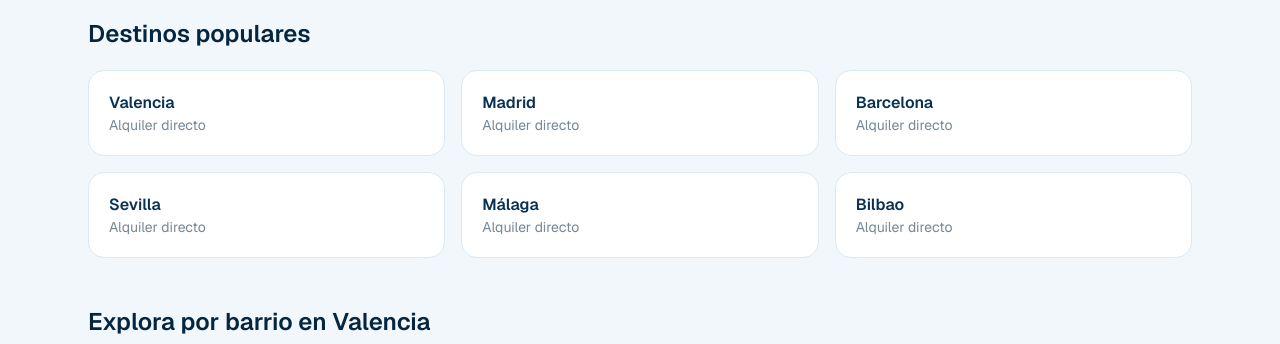
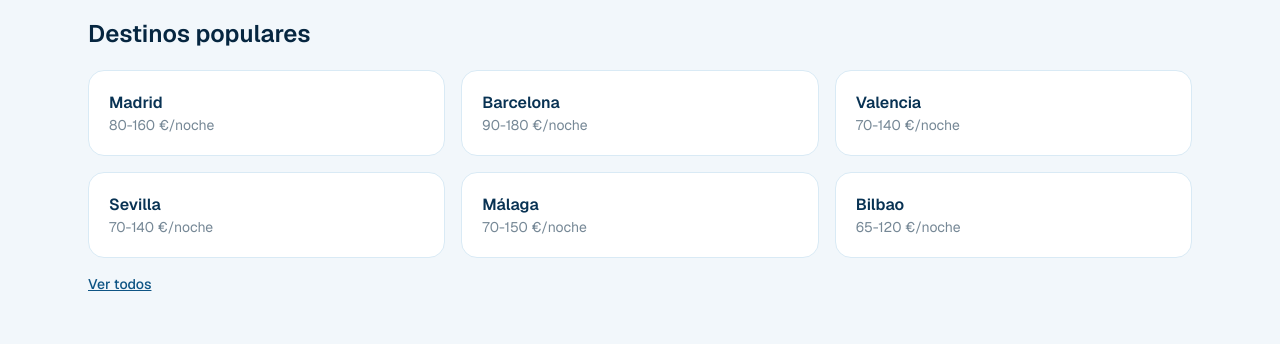
Before and after one commit to rodrigoagutierrez/casaraiz, a Next.js app: page / in a window 1280 px wide. Shown: the part 810-1154 px from the top of the page. Built offline with nearby package versions, Linux system fonts and the light colour scheme; no server answers; the database is empty.

Commit message:
SEO: paginas por ciudad (10 ciudades) con JSON-LD y sitemap

```diff
--- /dev/null
+++ b/app/alquiler-temporal/[ciudad]/page.tsx
@@ -0,0 +1,111 @@
+import { notFound } from "next/navigation";
+import Link from "next/link";
+import type { Metadata } from "next";
+import { db } from "@/shared/db/client";
+import { properties } from "@/shared/db/schema";
+import { and, desc, eq, ilike } from "drizzle-orm";
+import { CIUDADES, getCiudad } from "@/modules/content/ciudades";
+import PropertyCard from "@/modules/properties/components/PropertyCard";
+import { getRatingsForProperties } from "@/modules/bookings/queries";
+import { JsonLd } from "@/modules/seo/JsonLd";
+
+export function generateStaticParams() {
+  return CIUDADES.map((c) => ({ ciudad: c.slug }));
+}
+
+export async function generateMetadata({ params }: { params: Promise<{ ciudad: string }> }): Promise<Metadata> {
+  const { ciudad } = await params;
+  const c = getCiudad(ciudad);
+  if (!c) return {};
+  return {
+    title: c.titulo,
+    description: c.descripcion,
+    alternates: { canonical: `/alquiler-temporal/${c.slug}` },
+    openGraph: {
+      title: c.titulo,
+      description: c.descripcion,
+    },
+  };
+}
+
+export default async function CiudadPage({ params }: { params: Promise<{ ciudad: string }> }) {
+  const { ciudad } = await params;
+  const c = getCiudad(ciudad);
+  if (!c) notFound();
+
+  let rows: typeof properties.$inferSelect[] = [];
+  try {
+    rows = await db
+      .select()
+      .from(properties)
+      .where(and(eq(properties.status, "active"), ilike(properties.city, c.nombre)))
+      .orderBy(desc(properties.createdAt))
+      .limit(24);
+  } catch {
+    rows = [];
+  }
+
+  const ratings = await getRatingsForProperties(rows.map((p) => p.id)).catch(() => new Map());
+
+  return (
+    <main className="mx-auto max-w-6xl px-6 py-10">
+      <JsonLd
+        data={{
+          "@context": "https://schema.org",
+          "@type": "BreadcrumbList",
+          itemListElement: [
+            { "@type": "ListItem", position: 1, name: "CasaRaiz", item: "https://casaraizalquiler.com" },
+            { "@type": "ListItem", position: 2, name: c.nombre },
+          ],
+        }}
+      />
+
+      <Link href="/" className="text-sm text-mar-600">← CasaRaiz</Link>
+      <h1 className="mt-2 text-3xl font-bold text-mar-950">{c.h1}</h1>
+      <p className="mt-3 max-w-2xl text-mar-950/70">{c.descripcion}</p>
+      <p className="mt-2 text-sm">
+        <span className="rounded-full bg-otono-100 px-3 py-1 font-medium text-otono-700">Ref: {c.precioRef}</span>
+        <span className="ml-2 text-mar-950/55">{rows.length} disponibles</span>
+      </p>
+
+      {/* Zonas populares */}
+      <div className="mt-5 flex flex-wrap gap-2">
+        {c.zonas.map((z) => (
+          <Link
+            key={z}
+            href={`/buscar?city=${encodeURIComponent(c.nombre)}&barrio=${encodeURIComponent(z.toLowerCase())}`}
+            className="rounded-full border border-mar-200 bg-white px-4 py-1.5 text-sm text-mar-900 hover:bg-mar-50"
+          >
+            {z}
+          </Link>
+        ))}
+      </div>
+
+      {/* Listado */}
+      {rows.length > 0 ? (
+        <div className="mt-8 grid grid-cols-1 gap-5 sm:grid-cols-2 lg:grid-cols-3">
+          {rows.map((p) => (
+            <PropertyCard key={p.id} p={{ slug: p.slug, title: p.title, priceCents: p.priceCents, rooms: p.rooms, m2: p.m2, barrio: p.barrio, maxHuespedes: p.maxHuespedes, photos: p.photos, rating: ratings.get(p.id) }} />
+          ))}
+        </div>
+      ) : (
+        <div className="mt-8 rounded-2xl border border-mar-100 bg-white p-8 text-center">
+          <p className="font-medium text-mar-900">Aún no hay pisos publicados en {c.nombre}.</p>
+          <p className="mt-1 text-sm text-mar-950/55">Sé el primero en publicar sin comisiones.</p>
+          <Link href="/publicar" className="mt-4 inline-block rounded-full bg-otono-600 px-6 py-2.5 text-sm font-medium text-white hover:bg-otono-700">
+            Publicar en {c.nombre}
+          </Link>
+        </div>
+      )}
+
+      <section className="mt-10">
+        <h2 className="text-xl font-semibold text-mar-950">Preguntas frecuentes — {c.nombre}</h2>
+        <ul className="mt-3 space-y-2 text-sm text-mar-950/70">
+          <li><strong className="text-mar-900">¿Hay comisión?</strong> No. Alquiler temporal directo con el dueño, sin tarifas de servicio.</li>
+          <li><strong className="text-mar-900">¿Cuánto cuesta publicar?</strong> Los dueños pagan una membresía por tramos; los inquilinos contactan gratis.</li>
+          <li><strong className="text-mar-900">¿Qué precio tienen?</strong> Referencia {c.precioRef} según zona y temporada.</li>
+        </ul>
+      </section>
+    </main>
+  );
+}
--- a/app/page.tsx
+++ b/app/page.tsx
@@ -9,6 +9,7 @@ import PropertyCard from "@/modules/properties/components/PropertyCard";
 import SearchBar from "@/modules/properties/components/SearchBar";
 import CategoryRow from "@/modules/properties/components/CategoryRow";
 import { BARRIOS_VALENCIA } from "@/modules/content/barrios";
+import { CIUDADES } from "@/modules/content/ciudades";
 import { getDict } from "@/modules/i18n/server";
 import { JsonLd, organizationLd, websiteLd } from "@/modules/seo/JsonLd";
 
@@ -89,17 +90,20 @@ export default async function Home() {
       <section className="mx-auto max-w-6xl px-6 pt-12">
         <h2 className="text-2xl font-semibold text-mar-950">{t["home.destinos"]}</h2>
         <div className="mt-5 grid grid-cols-2 gap-4 md:grid-cols-3">
-          {["Valencia", "Madrid", "Barcelona", "Sevilla", "Málaga", "Bilbao"].map((c) => (
+          {CIUDADES.slice(0, 6).map((c) => (
             <Link
-              key={c}
-              href={`/buscar?city=${encodeURIComponent(c)}`}
+              key={c.slug}
+              href={`/alquiler-temporal/${c.slug}`}
               className="rounded-2xl border border-mar-100 bg-white p-5 hover:border-mar-200 hover:shadow-lg"
             >
-              <p className="font-semibold text-mar-900">{c}</p>
-              <p className="text-sm text-mar-950/55">{t["home.alquilerDirecto"]}</p>
+              <p className="font-semibold text-mar-900">{c.nombre}</p>
+              <p className="text-sm text-mar-950/55">{c.precioRef}</p>
             </Link>
           ))}
         </div>
+        <Link href="/buscar" className="mt-4 inline-block text-sm font-medium text-mar-700 underline">
+          {t["home.verTodos"]}
+        </Link>
       </section>
 
       {/* Barrios Valencia */}
--- a/app/sitemap.ts
+++ b/app/sitemap.ts
@@ -3,6 +3,7 @@ import { db } from "@/shared/db/client";
 import { properties } from "@/shared/db/schema";
 import { eq } from "drizzle-orm";
 import { BARRIOS_VALENCIA } from "@/modules/content/barrios";
+import { CIUDADES } from "@/modules/content/ciudades";
 
 export default async function sitemap(): Promise<MetadataRoute.Sitemap> {
   const base = "https://casaraizalquiler.com";
@@ -21,6 +22,12 @@ export default async function sitemap(): Promise<MetadataRoute.Sitemap> {
     priority: 0.6,
   }));
 
+  const ciudades: MetadataRoute.Sitemap = CIUDADES.map((c) => ({
+    url: `${base}/alquiler-temporal/${c.slug}`,
+    changeFrequency: "weekly",
+    priority: 0.8,
+  }));
+
   let propRoutes: MetadataRoute.Sitemap = [];
   try {
     const rows = await db.select({ slug: properties.slug, updatedAt: properties.createdAt }).from(properties).where(eq(properties.status, "active")).limit(5000);
@@ -34,5 +41,5 @@ export default async function sitemap(): Promise<MetadataRoute.Sitemap> {
     propRoutes = [];
   }
 
-  return [...staticRoutes, ...barrios, ...propRoutes];
+  return [...staticRoutes, ...ciudades, ...barrios, ...propRoutes];
 }
--- /dev/null
+++ b/modules/content/ciudades.ts
@@ -0,0 +1,106 @@
+export type Ciudad = {
+  slug: string;
+  nombre: string;
+  h1: string;
+  titulo: string;
+  descripcion: string;
+  zonas: string[];
+  precioRef: string;
+};
+
+export const CIUDADES: Ciudad[] = [
+  {
+    slug: "madrid",
+    nombre: "Madrid",
+    h1: "Alquiler temporal en Madrid sin comisión",
+    titulo: "Alquiler temporal en Madrid | CasaRaiz",
+    descripcion: "Pisos y apartamentos de alquiler temporal en Madrid directos con el dueño. Sin comisiones ni tarifas de servicio: contacta, reserva y alquila sin intermediarios.",
+    zonas: ["Malasaña", "Chamberí", "Salamanca", "Lavapiés", "La Latina", "Chueca"],
+    precioRef: "80-160 €/noche",
+  },
+  {
+    slug: "barcelona",
+    nombre: "Barcelona",
+    h1: "Alquiler temporal en Barcelona sin comisión",
+    titulo: "Alquiler temporal en Barcelona | CasaRaiz",
+    descripcion: "Apartamentos de alquiler temporal en Barcelona directos con el dueño. Eixample, Gràcia, El Born y más, sin comisiones de agencia ni de plataforma.",
+    zonas: ["Eixample", "Gràcia", "El Born", "El Raval", "Poblenou", "Sarrià"],
+    precioRef: "90-180 €/noche",
+  },
+  {
+    slug: "valencia",
+    nombre: "Valencia",
+    h1: "Alquiler temporal en Valencia sin comisión",
+    titulo: "Alquiler temporal en Valencia | CasaRaiz",
+    descripcion: "Alquiler temporal en Valencia directo con el dueño. Ruzafa, El Cabanyal, Benimaclet y el centro: sin comisiones ni intermediarios.",
+    zonas: ["Ruzafa", "El Cabanyal", "Benimaclet", "El Carmen", "Eixample", "La Malvarrosa"],
+    precioRef: "70-140 €/noche",
+  },
+  {
+    slug: "sevilla",
+    nombre: "Sevilla",
+    h1: "Alquiler temporal en Sevilla sin comisión",
+    titulo: "Alquiler temporal en Sevilla | CasaRaiz",
+    descripcion: "Alquiler temporal en Sevilla directo con el dueño. Triana, Santa Cruz y el centro histórico sin comisiones ni tarifas de servicio.",
+    zonas: ["Triana", "Santa Cruz", "La Macarena", "Nervión", "Los Remedios"],
+    precioRef: "70-140 €/noche",
+  },
+  {
+    slug: "malaga",
+    nombre: "Málaga",
+    h1: "Alquiler temporal en Málaga sin comisión",
+    titulo: "Alquiler temporal en Málaga | CasaRaiz",
+    descripcion: "Alquiler temporal en Málaga directo con el dueño. Centro, Soho y cerca de la playa, sin comisiones ni intermediarios.",
+    zonas: ["Centro", "Soho", "La Malagueta", "Pedregalejo", "Teatinos"],
+    precioRef: "70-150 €/noche",
+  },
+  {
+    slug: "bilbao",
+    nombre: "Bilbao",
+    h1: "Alquiler temporal en Bilbao sin comisión",
+    titulo: "Alquiler temporal en Bilbao | CasaRaiz",
+    descripcion: "Alquiler temporal en Bilbao directo con el dueño. Casco Viejo, Abando e Indautxu sin comisiones ni tarifas de servicio.",
+    zonas: ["Casco Viejo", "Abando", "Indautxu", "Deusto", "Santutxu"],
+    precioRef: "65-120 €/noche",
+  },
+  {
+    slug: "zaragoza",
+    nombre: "Zaragoza",
+    h1: "Alquiler temporal en Zaragoza sin comisión",
+    titulo: "Alquiler temporal en Zaragoza | CasaRaiz",
+    descripcion: "Alquiler temporal en Zaragoza directo con el dueño. Casco Antiguo y el centro, sin comisiones ni intermediarios.",
+    zonas: ["Casco Antiguo", "Centro", "Universidad", "Romareda"],
+    precioRef: "55-100 €/noche",
+  },
+  {
+    slug: "granada",
+    nombre: "Granada",
+    h1: "Alquiler temporal en Granada sin comisión",
+    titulo: "Alquiler temporal en Granada | CasaRaiz",
+    descripcion: "Alquiler temporal en Granada directo con el dueño. Albaicín, Realejo y el centro, sin comisiones ni tarifas de servicio.",
+    zonas: ["Albaicín", "Realejo", "Centro", "Zaidín"],
+    precioRef: "55-110 €/noche",
+  },
+  {
+    slug: "alicante",
+    nombre: "Alicante",
+    h1: "Alquiler temporal en Alicante sin comisión",
+    titulo: "Alquiler temporal en Alicante | CasaRaiz",
+    descripcion: "Alquiler temporal en Alicante directo con el dueño. Centro y cerca del Postiguet, sin comisiones ni intermediarios.",
+    zonas: ["Centro", "Playa del Postiguet", "El Barrio", "San Juan"],
+    precioRef: "60-120 €/noche",
+  },
+  {
+    slug: "cordoba",
+    nombre: "Córdoba",
+    h1: "Alquiler temporal en Córdoba sin comisión",
+    titulo: "Alquiler temporal en Córdoba | CasaRaiz",
+    descripcion: "Alquiler temporal en Córdoba directo con el dueño. Judería y el centro histórico, sin comisiones ni tarifas de servicio.",
+    zonas: ["Judería", "Centro", "Vial Norte", "Poniente"],
+    precioRef: "50-100 €/noche",
+  },
+];
+
+export function getCiudad(slug: string) {
+  return CIUDADES.find((c) => c.slug === slug);
+}
```
